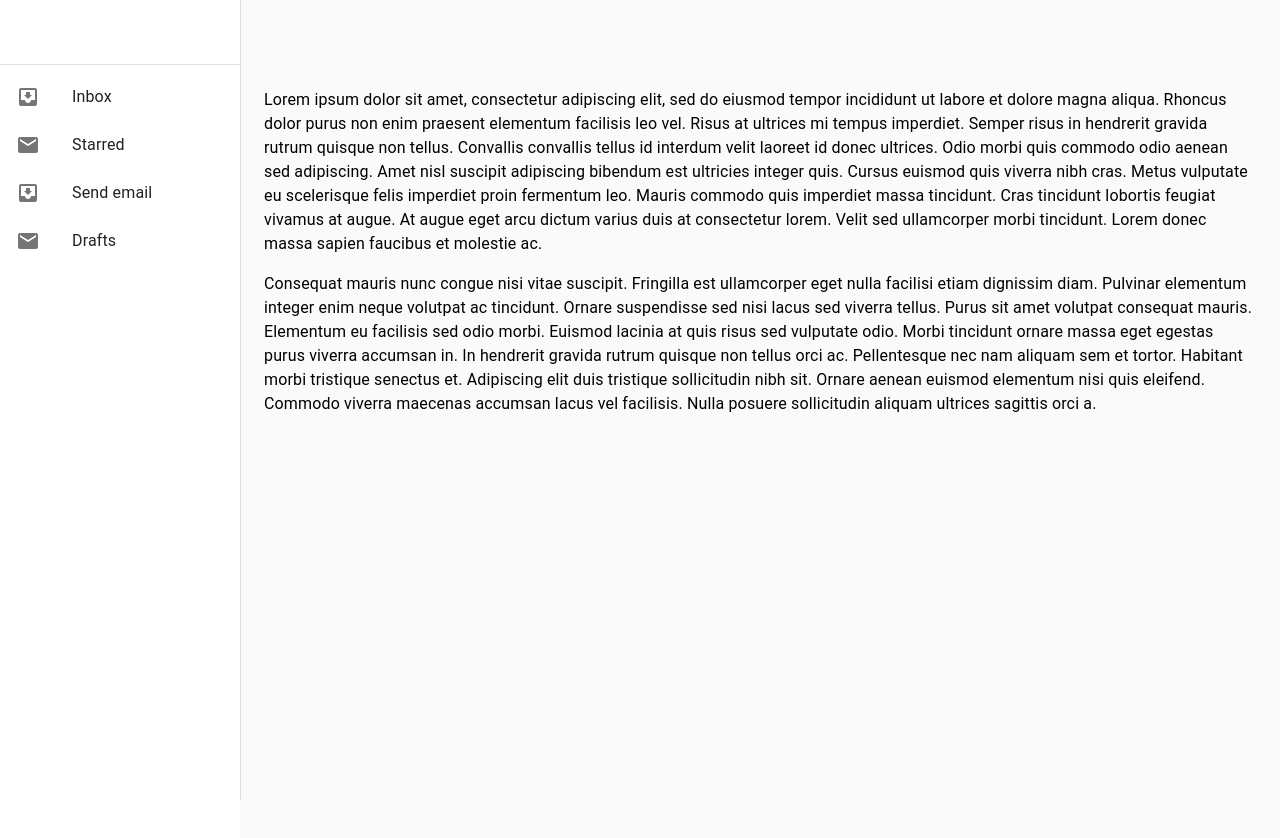
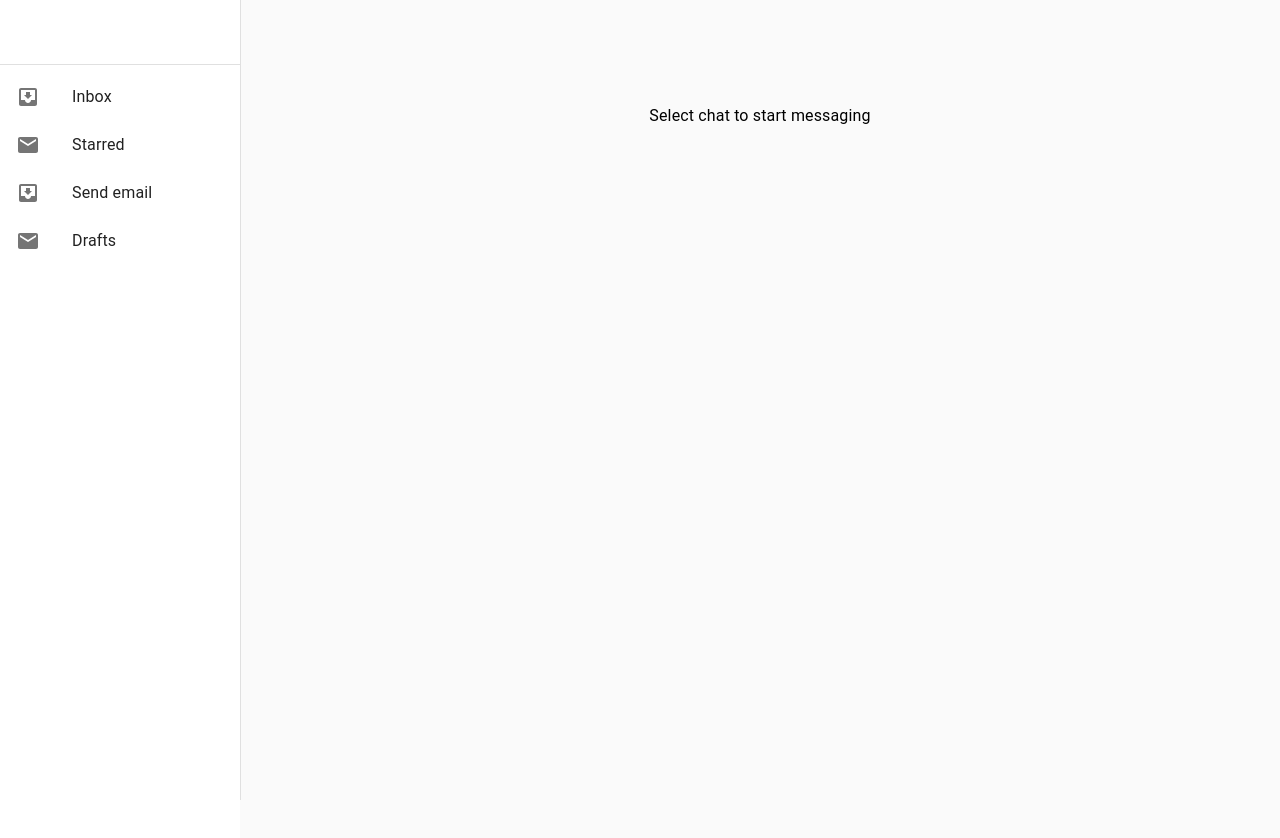
Before and after one commit to axxx307/chat, a React (Create React App) app in the folder client/: page / in a window 1280 px wide. Shown: the top 838 px of the page. Built offline with nearby package versions, Linux system fonts and the light colour scheme.

Commit message:
Add more screens

```diff
--- a/client/src/components/chat-window/chat-window.jsx
+++ b/client/src/components/chat-window/chat-window.jsx
@@ -1,49 +1,39 @@
 import React from "react";
-import { Card, Divider, Drawer, List, ListItem, ListItemIcon, ListItemText, Typography } from "@material-ui/core";
+import { Typography } from "@material-ui/core";
 import { makeStyles } from "@material-ui/core/styles";
+import SelectedChatWindow from "./slected-chat-window";
 
-const drawerWidth = 240;
 const useStyles = makeStyles((theme) => ({
   // necessary for content to be below app bar
   toolbar: theme.mixins.toolbar,
   content: {
     flexGrow: 1,
-    height: '100vh',
+    height: "100vh",
     backgroundColor: theme.palette.background.default,
     padding: theme.spacing(3),
+  },
+  notSelectedChat: {
+    textAlign: "center",
   },
 }));
 
 const ChatWindow = (props) => {
+  const { selectedChat } = props;
+
   const classes = useStyles();
   return (
     <main className={classes.content}>
-        <div className={classes.toolbar} />
+      <div className={classes.toolbar} />
+      {!selectedChat && (
         <Typography paragraph>
-          Lorem ipsum dolor sit amet, consectetur adipiscing elit, sed do eiusmod tempor incididunt
-          ut labore et dolore magna aliqua. Rhoncus dolor purus non enim praesent elementum
-          facilisis leo vel. Risus at ultrices mi tempus imperdiet. Semper risus in hendrerit
-          gravida rutrum quisque non tellus. Convallis convallis tellus id interdum velit laoreet id
-          donec ultrices. Odio morbi quis commodo odio aenean sed adipiscing. Amet nisl suscipit
-          adipiscing bibendum est ultricies integer quis. Cursus euismod quis viverra nibh cras.
-          Metus vulputate eu scelerisque felis imperdiet proin fermentum leo. Mauris commodo quis
-          imperdiet massa tincidunt. Cras tincidunt lobortis feugiat vivamus at augue. At augue eget
-          arcu dictum varius duis at consectetur lorem. Velit sed ullamcorper morbi tincidunt. Lorem
-          donec massa sapien faucibus et molestie ac.
+          <p className={classes.notSelectedChat}>
+            Select chat to start messaging
+          </p>
         </Typography>
-        <Typography paragraph>
-          Consequat mauris nunc congue nisi vitae suscipit. Fringilla est ullamcorper eget nulla
-          facilisi etiam dignissim diam. Pulvinar elementum integer enim neque volutpat ac
-          tincidunt. Ornare suspendisse sed nisi lacus sed viverra tellus. Purus sit amet volutpat
-          consequat mauris. Elementum eu facilisis sed odio morbi. Euismod lacinia at quis risus sed
-          vulputate odio. Morbi tincidunt ornare massa eget egestas purus viverra accumsan in. In
-          hendrerit gravida rutrum quisque non tellus orci ac. Pellentesque nec nam aliquam sem et
-          tortor. Habitant morbi tristique senectus et. Adipiscing elit duis tristique sollicitudin
-          nibh sit. Ornare aenean euismod elementum nisi quis eleifend. Commodo viverra maecenas
-          accumsan lacus vel facilisis. Nulla posuere sollicitudin aliquam ultrices sagittis orci a.
-        </Typography>
-      </main>
+      )}
+      {selectedChat && <SelectedChatWindow />}
+    </main>
   );
-}
+};
 
 export default ChatWindow;
--- /dev/null
+++ b/client/src/components/chat-window/slected-chat-window.jsx
@@ -0,0 +1,21 @@
+import { Button, Card, Divider, TextField, Typography } from "@material-ui/core";
+import React from "react";
+import SendIcon from '@material-ui/icons/Send';
+
+const SelectedChatWindow = (props) => {
+  return (
+    <Card>
+      <Typography>
+        <p>Chat Name</p>
+      </Typography>
+      <Divider />
+      <div>MainWidnow</div>
+      <div>
+        <TextField />
+        <Button><SendIcon /></Button>
+      </div>
+    </Card>
+  )
+}
+
+export default SelectedChatWindow;
```
Also changed, not shown: client/src/components/chat-window/message.jsx (added), client/src/components/chat-window/messages-display.jsx (added), client/src/services/requests.js (added), 1 other file (tests, documents, lock files or other folders).
